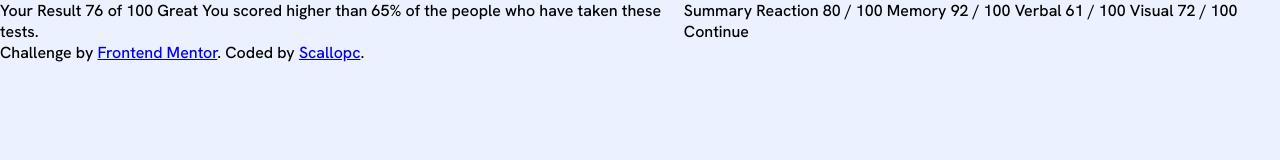
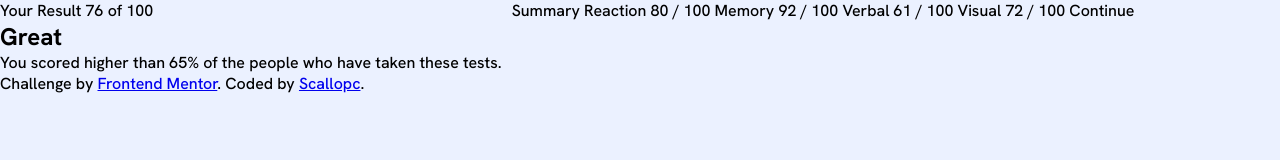
Before and after one commit to scallopc/results-summary-component, a plain HTML site: page index.html in a window 1280 px wide. Drawn offline with Linux system fonts and the light colour scheme.

Commit message:
result summary

```diff
--- a/index.html
+++ b/index.html
@@ -16,12 +16,15 @@
 
 <body>
   <div class="main">
-    <div> Your Result
+    <div> <span> Your Result </span>
       76
       of 100
+      <h2>
 
-      Great
-      You scored higher than 65% of the people who have taken these tests.</div>
+        Great
+      </h2>
+      You scored higher than 65% of the people who have taken these tests.
+    </div>
     <div>
       Summary
 
```
